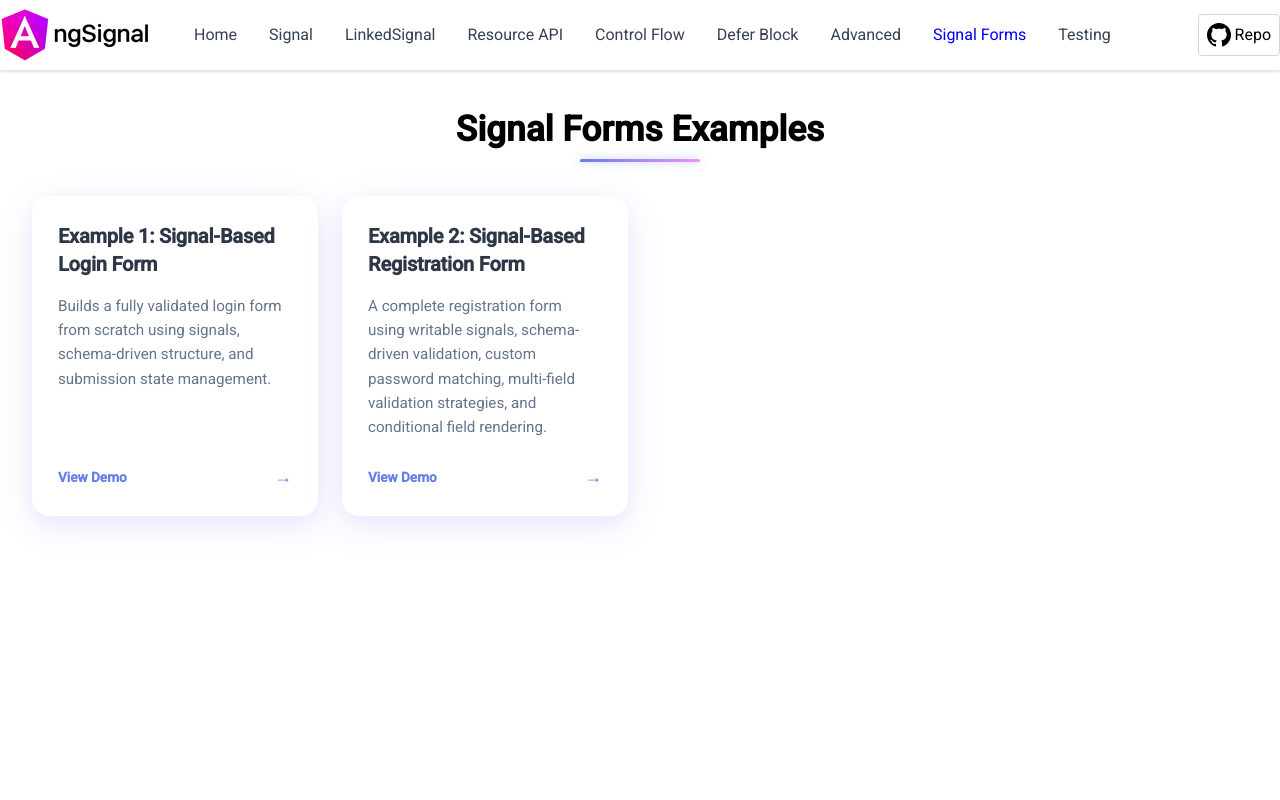
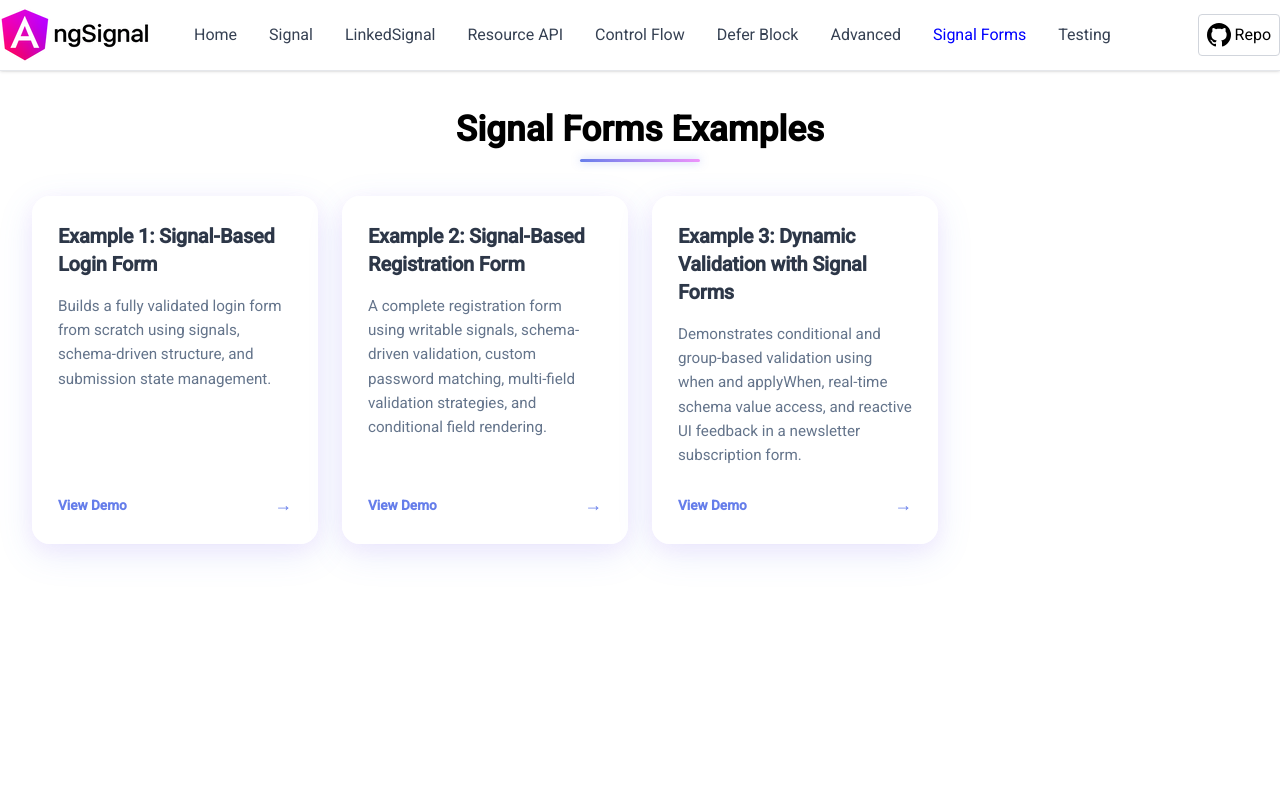
Before and after one commit to drissiOmar98/Angular-Features-Lab, an Angular app: page /signal-forms in a window 1280 px wide. Shown: the top 800 px of the page. Built offline with nearby package versions, Linux system fonts and the light colour scheme.

Commit message:
feat(signal-forms): register dynamic validation newsletter example with when/applyWhen rules and reactive UI feedback

```diff
--- a/src/app/examples/signal-forms/example-data/signal-forms-examples.ts
+++ b/src/app/examples/signal-forms/example-data/signal-forms-examples.ts
@@ -12,5 +12,11 @@ export const SIGNAL_FORM_EXAMPLES: ExampleModel[] = [
     content: 'A complete registration form using writable signals, schema-driven validation, custom password matching, multi-field validation strategies, and conditional field rendering.',
     routerLink: '/signal-forms/example2'
   },
+  {
+    title: 'Example 3: Dynamic Validation with Signal Forms',
+    content: 'Demonstrates conditional and group-based validation using when and applyWhen, real-time schema value access, and reactive UI feedback in a newsletter subscription form.',
+    routerLink: '/signal-forms/example3'
+  },
+
 
 ];
```
